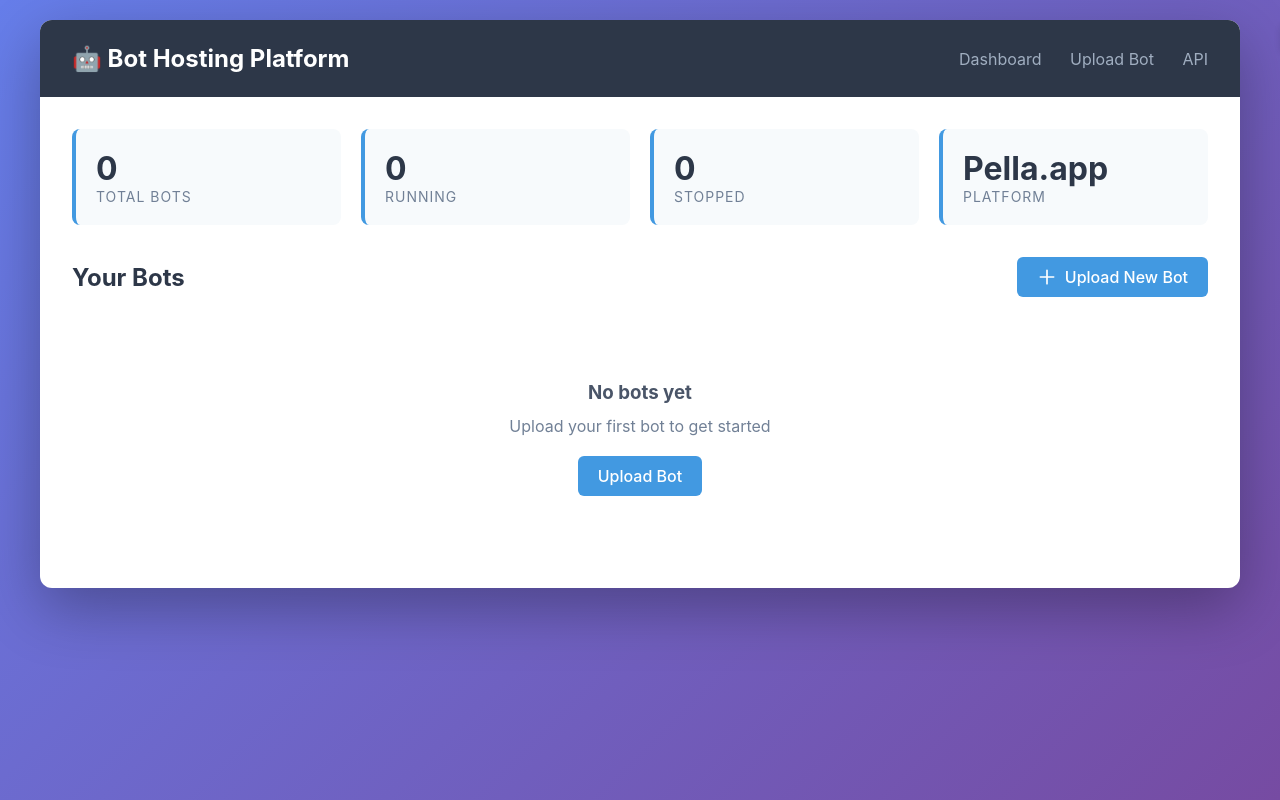
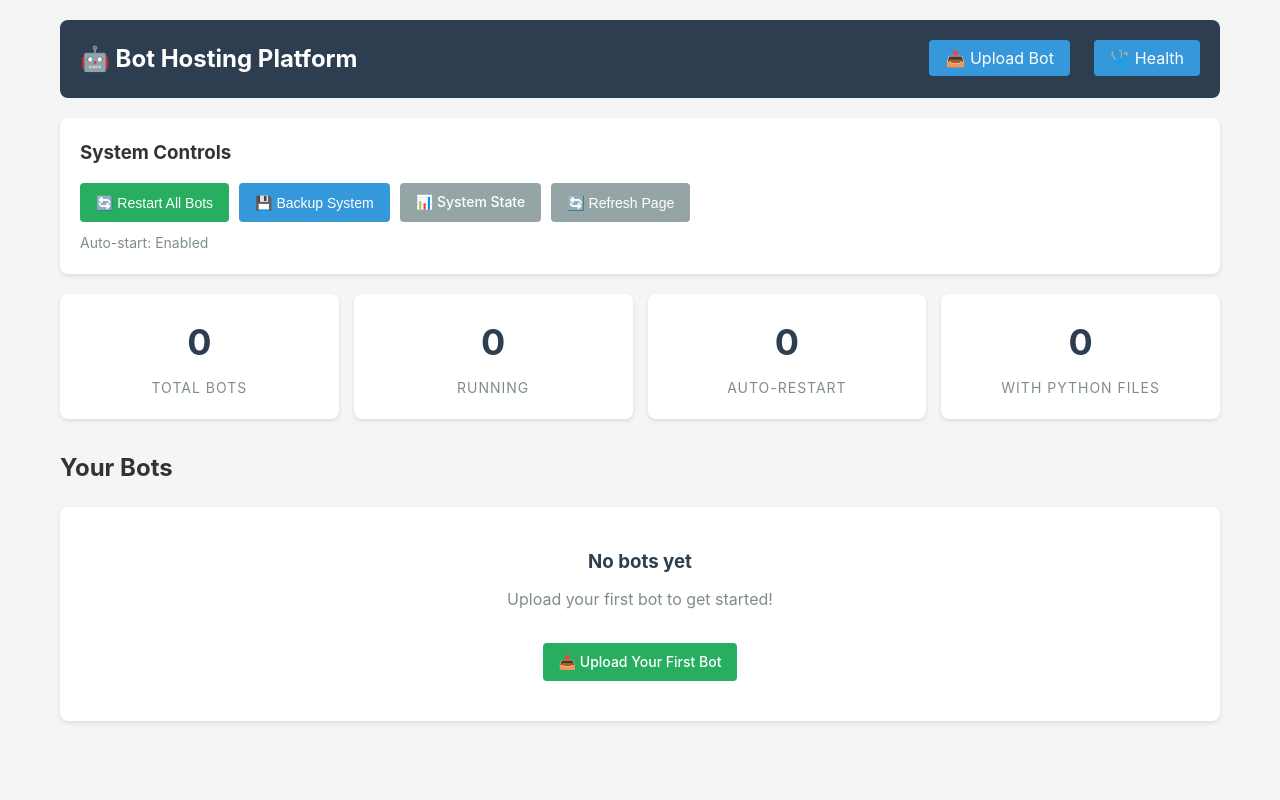
Before and after one commit to testingpurpose12334-web/Hosters, a Flask app: page / in a window 1280 px wide. Run offline with Flask 3, Linux system fonts and the light colour scheme.

Commit message:
index.html

```diff
--- a/templates/index.html
+++ b/templates/index.html
@@ -1,10 +1,10 @@
 <!-- templates/index.html -->
 <!DOCTYPE html>
-<html lang="en">
+<html>
 <head>
-    <meta charset="UTF-8">
-    <meta name="viewport" content="width=device-width, initial-scale=1.0">
     <title>Bot Hosting Platform</title>
+    <meta charset="utf-8">
+    <meta name="viewport" content="width=device-width, initial-scale=1">
     <style>
         * {
             margin: 0;
@@ -13,25 +13,24 @@
         }
 
         body {
-            font-family: -apple-system, BlinkMacSystemFont, 'Segoe UI', Roboto, Oxygen, Ubuntu, sans-serif;
-            background: linear-gradient(135deg, #667eea 0%, #764ba2 100%);
-            min-height: 100vh;
-            padding: 20px;
+            font-family: -apple-system, BlinkMacSystemFont, 'Segoe UI', Roboto, sans-serif;
+            background: #f5f5f5;
+            color: #333;
+            line-height: 1.6;
         }
 
         .container {
             max-width: 1200px;
             margin: 0 auto;
-            background: white;
-            border-radius: 12px;
-            box-shadow: 0 20px 60px rgba(0,0,0,0.3);
-            overflow: hidden;
+            padding: 20px;
         }
 
         header {
-            background: #2d3748;
+            background: #2c3e50;
             color: white;
-            padding: 24px 32px;
+            padding: 20px;
+            border-radius: 8px;
+            margin-bottom: 20px;
             display: flex;
             justify-content: space-between;
             align-items: center;
@@ -43,297 +42,229 @@
         }
 
         nav a {
-            color: #a0aec0;
+            color: white;
             text-decoration: none;
-            margin-left: 24px;
-            transition: color 0.3s;
+            margin-left: 20px;
+            padding: 8px 16px;
+            background: #3498db;
+            border-radius: 4px;
+            transition: background 0.3s;
         }
 
         nav a:hover {
-            color: white;
+            background: #2980b9;
         }
 
-        .main-content {
-            padding: 32px;
-        }
-
-        .stats-grid {
+        .stats {
             display: grid;
             grid-template-columns: repeat(auto-fit, minmax(200px, 1fr));
-            gap: 20px;
-            margin-bottom: 32px;
+            gap: 15px;
+            margin-bottom: 30px;
         }
 
         .stat-card {
-            background: #f7fafc;
+            background: white;
             padding: 20px;
             border-radius: 8px;
-            border-left: 4px solid #4299e1;
+            box-shadow: 0 2px 4px rgba(0,0,0,0.1);
+            text-align: center;
         }
 
         .stat-value {
-            font-size: 32px;
+            font-size: 36px;
             font-weight: bold;
-            color: #2d3748;
+            color: #2c3e50;
+            margin-bottom: 5px;
         }
 
         .stat-label {
-            color: #718096;
+            color: #7f8c8d;
             font-size: 14px;
             text-transform: uppercase;
             letter-spacing: 1px;
         }
 
-        .bots-header {
-            display: flex;
-            justify-content: space-between;
-            align-items: center;
-            margin-bottom: 24px;
-        }
-
-        h1, h2 {
-            color: #2d3748;
-        }
-
-        .btn {
-            display: inline-flex;
-            align-items: center;
-            padding: 10px 20px;
-            background: #4299e1;
-            color: white;
-            text-decoration: none;
-            border-radius: 6px;
-            font-weight: 500;
-            transition: all 0.3s;
-            border: none;
-            cursor: pointer;
-        }
-
-        .btn:hover {
-            background: #3182ce;
-            transform: translateY(-1px);
-        }
-
-        .btn-success {
-            background: #48bb78;
-        }
-
-        .btn-success:hover {
-            background: #38a169;
-        }
-
-        .btn-danger {
-            background: #f56565;
-        }
-
-        .btn-danger:hover {
-            background: #e53e3e;
-        }
-
-        .bot-grid {
+        .bot-list {
             display: grid;
             grid-template-columns: repeat(auto-fill, minmax(300px, 1fr));
             gap: 20px;
+            margin-bottom: 30px;
         }
 
         .bot-card {
             background: white;
-            border: 1px solid #e2e8f0;
             border-radius: 8px;
             padding: 20px;
-            transition: all 0.3s;
+            box-shadow: 0 2px 4px rgba(0,0,0,0.1);
+            transition: transform 0.3s, box-shadow 0.3s;
         }
 
         .bot-card:hover {
-            box-shadow: 0 10px 25px rgba(0,0,0,0.1);
             transform: translateY(-2px);
+            box-shadow: 0 4px 8px rgba(0,0,0,0.15);
         }
 
         .bot-header {
             display: flex;
             justify-content: space-between;
             align-items: center;
-            margin-bottom: 16px;
+            margin-bottom: 15px;
+            padding-bottom: 15px;
+            border-bottom: 1px solid #eee;
         }
 
         .bot-name {
-            font-weight: bold;
             font-size: 18px;
-            color: #2d3748;
+            font-weight: 600;
+            color: #2c3e50;
         }
 
         .bot-status {
             padding: 4px 12px;
             border-radius: 20px;
             font-size: 12px;
-            font-weight: bold;
+            font-weight: 600;
             text-transform: uppercase;
         }
 
         .status-running {
-            background: #c6f6d5;
-            color: #22543d;
+            background: #d4edda;
+            color: #155724;
         }
 
         .status-stopped {
-            background: #fed7d7;
-            color: #742a2a;
+            background: #f8d7da;
+            color: #721c24;
         }
 
         .bot-info {
-            color: #718096;
+            color: #7f8c8d;
             font-size: 14px;
-            margin-bottom: 16px;
+            margin-bottom: 15px;
         }
 
         .bot-actions {
             display: flex;
             gap: 10px;
+            margin-bottom: 15px;
         }
 
-        .btn-small {
-            padding: 6px 12px;
-            font-size: 13px;
-        }
-
-        .empty-state {
-            text-align: center;
-            padding: 60px 20px;
-            color: #718096;
-        }
-
-        .empty-state h3 {
-            margin-bottom: 12px;
-            color: #4a5568;
-        }
-
-        .upload-area {
-            border: 2px dashed #cbd5e0;
-            border-radius: 8px;
-            padding: 40px;
-            text-align: center;
-            margin-top: 20px;
+        .btn {
+            padding: 8px 16px;
+            border: none;
+            border-radius: 4px;
+            font-size: 14px;
+            font-weight: 500;
             cursor: pointer;
             transition: all 0.3s;
-        }
-
-        .upload-area:hover {
-            border-color: #4299e1;
-            background: #ebf8ff;
-        }
-
-        .upload-area input[type="file"] {
-            display: none;
-        }
-
-        .file-list {
-            margin-top: 20px;
-            max-height: 200px;
-            overflow-y: auto;
-        }
-
-        .file-item {
-            display: flex;
-            justify-content: space-between;
-            align-items: center;
-            padding: 8px 12px;
-            background: #f7fafc;
-            border-radius: 4px;
-            margin-bottom: 8px;
-        }
-
-        .log-output {
-            background: #1a202c;
-            color: #cbd5e0;
-            font-family: 'Monaco', 'Menlo', monospace;
-            padding: 20px;
-            border-radius: 8px;
-            max-height: 400px;
-            overflow-y: auto;
-            font-size: 14px;
-            line-height: 1.5;
-            white-space: pre-wrap;
-            word-wrap: break-word;
-        }
-
-        .log-line {
-            margin-bottom: 4px;
-            border-left: 3px solid transparent;
-            padding-left: 10px;
-        }
-
-        .log-line.error {
-            border-left-color: #f56565;
-            color: #feb2b2;
-        }
-
-        .log-line.info {
-            border-left-color: #4299e1;
-        }
-
-        .log-line.success {
-            border-left-color: #48bb78;
-        }
-
-        .modal {
-            display: none;
-            position: fixed;
-            top: 0;
-            left: 0;
-            width: 100%;
-            height: 100%;
-            background: rgba(0,0,0,0.5);
-            z-index: 1000;
+            text-decoration: none;
+            display: inline-flex;
             align-items: center;
             justify-content: center;
         }
 
-        .modal-content {
-            background: white;
-            border-radius: 12px;
-            width: 90%;
-            max-width: 500px;
-            max-height: 90vh;
-            overflow-y: auto;
+        .btn-primary {
+            background: #3498db;
+            color: white;
         }
 
-        .modal-header {
-            padding: 20px;
-            border-bottom: 1px solid #e2e8f0;
-            display: flex;
-            justify-content: space-between;
-            align-items: center;
+        .btn-primary:hover {
+            background: #2980b9;
         }
 
-        .modal-body {
-            padding: 20px;
+        .btn-success {
+            background: #27ae60;
+            color: white;
         }
 
-        .form-group {
+        .btn-success:hover {
+            background: #219653;
+        }
+
+        .btn-danger {
+            background: #e74c3c;
+            color: white;
+        }
+
+        .btn-danger:hover {
+            background: #c0392b;
+        }
+
+        .btn-secondary {
+            background: #95a5a6;
+            color: white;
+        }
+
+        .btn-secondary:hover {
+            background: #7f8c8d;
+        }
+
+        .auto-restart-toggle {
+            display: flex;
+            align-items: center;
+            gap: 10px;
+            margin-top: 10px;
+            padding-top: 10px;
+            border-top: 1px solid #eee;
+        }
+
+        .toggle {
+            position: relative;
+            display: inline-block;
+            width: 40px;
+            height: 20px;
+        }
+
+        .toggle input {
+            opacity: 0;
+            width: 0;
+            height: 0;
+        }
+
+        .toggle-slider {
+            position: absolute;
+            cursor: pointer;
+            top: 0;
+            left: 0;
+            right: 0;
+            bottom: 0;
+            background-color: #ccc;
+            transition: .4s;
+            border-radius: 20px;
+        }
+
+        .toggle-slider:before {
+            position: absolute;
+            content: "";
+            height: 16px;
+            width: 16px;
+            left: 2px;
+            bottom: 2px;
+            background-color: white;
+            transition: .4s;
+            border-radius: 50%;
+        }
+
+        input:checked + .toggle-slider {
+            background-color: #27ae60;
+        }
+
+        input:checked + .toggle-slider:before {
+            transform: translateX(20px);
+        }
+
+        .system-actions {
+            background: white;
+            padding: 20px;
+            border-radius: 8px;
+            box-shadow: 0 2px 4px rgba(0,0,0,0.1);
             margin-bottom: 20px;
         }
 
-        .form-group label {
-            display: block;
-            margin-bottom: 8px;
-            color: #4a5568;
-            font-weight: 500;
-        }
-
-        .form-group input,
-        .form-group textarea {
-            width: 100%;
-            padding: 10px;
-            border: 1px solid #cbd5e0;
-            border-radius: 6px;
-            font-size: 16px;
-        }
-
-        .form-group input:focus,
-        .form-group textarea:focus {
-            outline: none;
-            border-color: #4299e1;
-            box-shadow: 0 0 0 3px rgba(66, 153, 225, 0.1);
+        .system-buttons {
+            display: flex;
+            gap: 10px;
+            flex-wrap: wrap;
         }
 
         .notification {
@@ -341,34 +272,38 @@
             top: 20px;
             right: 20px;
             padding: 15px 20px;
-            background: #48bb78;
+            background: #27ae60;
             color: white;
-            border-radius: 6px;
+            border-radius: 4px;
             box-shadow: 0 4px 6px rgba(0,0,0,0.1);
-            transform: translateX(150%);
-            transition: transform 0.3s;
-            z-index: 1001;
-        }
-
-        .notification.show {
-            transform: translateX(0);
+            z-index: 1000;
+            display: none;
         }
 
         .notification.error {
-            background: #f56565;
+            background: #e74c3c;
         }
 
         .notification.warning {
-            background: #ed8936;
+            background: #f39c12;
         }
 
-        @keyframes pulse {
-            0%, 100% { opacity: 1; }
-            50% { opacity: 0.5; }
+        .empty-state {
+            text-align: center;
+            padding: 40px;
+            background: white;
+            border-radius: 8px;
+            box-shadow: 0 2px 4px rgba(0,0,0,0.1);
         }
 
-        .pulse {
-            animation: pulse 2s infinite;
+        .empty-state h3 {
+            margin-bottom: 10px;
+            color: #2c3e50;
+        }
+
+        .empty-state p {
+            color: #7f8c8d;
+            margin-bottom: 20px;
         }
     </style>
 </head>
@@ -377,14 +312,33 @@
         <header>
             <div class="logo">🤖 Bot Hosting Platform</div>
             <nav>
-                <a href="/">Dashboard</a>
-                <a href="/upload">Upload Bot</a>
-                <a href="/api/bots" target="_blank">API</a>
+                <a href="/upload">📤 Upload Bot</a>
+                <a href="/health">🩺 Health</a>
             </nav>
         </header>
 
-        <div class="main-content">
-            <div class="stats-grid">
+        <div class="system-actions">
+            <h3 style="margin-bottom: 15px;">System Controls</h3>
+            <div class="system-buttons">
+                <button class="btn btn-success" onclick="restartAllBots()">
+                    🔄 Restart All Bots
+                </button>
+                <button class="btn btn-primary" onclick="backupSystem()">
+                    💾 Backup System
+                </button>
+                <a href="/system/state" class="btn btn-secondary" target="_blank">
+                    📊 System State
+                </a>
+                <button class="btn btn-secondary" onclick="refreshPage()">
+                    🔄 Refresh Page
+                </button>
+            </div>
+            <p style="margin-top: 10px; color: #7f8c8d; font-size: 14px;">
+                Auto-start: {{ 'Enabled' if auto_start_enabled else 'Disabled' }}
+            </p>
+        </div>
+
+        <div class="stats">
             <div class="stat-card">
                 <div class="stat-value">{{ bots|length }}</div>
                 <div class="stat-label">Total Bots</div>
@@ -394,44 +348,48 @@
                 <div class="stat-label">Running</div>
             </div>
             <div class="stat-card">
-                    <div class="stat-value">{{ bots|selectattr('status', 'equalto', 'stopped')|list|length }}</div>
-                    <div class="stat-label">Stopped</div>
+                <div class="stat-value">{{ bots|selectattr('auto_restart', 'equalto', true)|list|length }}</div>
+                <div class="stat-label">Auto-Restart</div>
             </div>
             <div class="stat-card">
-                    <div class="stat-value">Pella.app</div>
-                    <div class="stat-label">Platform</div>
+                <div class="stat-value">{{ (bots|selectattr('has_py', 'equalto', true)|list|length) }}</div>
+                <div class="stat-label">With Python Files</div>
             </div>
         </div>
 
-            <div class="bots-header">
-                <h2>Your Bots</h2>
-                <a href="/upload" class="btn">
-                    <svg style="width: 20px; height: 20px; margin-right: 8px;" fill="none" stroke="currentColor" viewBox="0 0 24 24">
-                        <path stroke-linecap="round" stroke-linejoin="round" stroke-width="2" d="M12 4v16m8-8H4"></path>
-                    </svg>
-                    Upload New Bot
-                </a>
-            </div>
+        <h2 style="margin-bottom: 20px;">Your Bots</h2>
 
         {% if bots %}
-                <div class="bot-grid">
+            <div class="bot-list">
                 {% for bot in bots %}
                 <div class="bot-card">
                     <div class="bot-header">
                         <div class="bot-name">{{ bot.name }}</div>
-                            <div class="bot-status status-{{ bot.status }}">{{ bot.status }}</div>
+                        <div class="bot-status status-{{ bot.status }}">{{ bot.status|title }}</div>
                     </div>
                     <div class="bot-info">
-                            <div>Created: {{ bot.created_at }}</div>
-                            <div>Files: {{ bot.files|length }}</div>
+                        <div><strong>Created:</strong> {{ bot.created_at }}</div>
+                        <div><strong>Files:</strong> {{ bot.files|length }}</div>
+                        {% if bot.last_updated %}
+                        <div><strong>Updated:</strong> {{ bot.last_updated[:16]|replace('T', ' ') }}</div>
+                        {% endif %}
                     </div>
                     <div class="bot-actions">
-                            <a href="/bot/{{ bot.id }}/manage" class="btn btn-small">Manage</a>
+                        <a href="/bot/{{ bot.id }}/manage" class="btn btn-primary">Manage</a>
                         {% if bot.status == 'running' %}
-                            <button onclick="stopBot('{{ bot.id }}')" class="btn btn-small btn-danger">Stop</button>
+                        <button class="btn btn-danger" onclick="stopBot('{{ bot.id }}')">Stop</button>
                         {% else %}
-                            <button onclick="startBot('{{ bot.id }}')" class="btn btn-small btn-success">Start</button>
+                        <button class="btn btn-success" onclick="startBot('{{ bot.id }}')">Start</button>
                         {% endif %}
+                    </div>
+                    <div class="auto-restart-toggle">
+                        <label class="toggle">
+                            <input type="checkbox" id="toggle-{{ bot.id }}"
+                                   {{ 'checked' if bot.auto_restart else '' }}
+                                   onchange="toggleAutoRestart('{{ bot.id }}', this.checked)">
+                            <span class="toggle-slider"></span>
+                        </label>
+                        <span style="font-size: 13px; color: #7f8c8d;">Auto-restart on server restart</span>
                     </div>
                 </div>
                 {% endfor %}
@@ -439,45 +397,50 @@
         {% else %}
             <div class="empty-state">
                 <h3>No bots yet</h3>
-                    <p>Upload your first bot to get started</p>
-                    <a href="/upload" class="btn" style="margin-top: 20px;">Upload Bot</a>
+                <p>Upload your first bot to get started!</p>
+                <a href="/upload" class="btn btn-success" style="margin-top: 10px;">
+                    📤 Upload Your First Bot
+                </a>
             </div>
         {% endif %}
     </div>
-    </div>
 
-    <div id="notification" class="notification"></div>
+    <div class="notification" id="notification"></div>
 
     <script>
+        // Notification system
         function showNotification(message, type = 'success') {
             const notification = document.getElementById('notification');
             notification.textContent = message;
-            notification.className = `notification ${type} show`;
+            notification.className = 'notification ' + type;
+            notification.style.display = 'block';
 
             setTimeout(() => {
-                notification.classList.remove('show');
+                notification.style.display = 'none';
             }, 3000);
         }
 
+        // Bot actions
         async function startBot(botId) {
             try {
                 const response = await fetch(`/bot/${botId}/start`, {
                     method: 'POST',
                     headers: {
                         'Content-Type': 'application/json'
-                    }
+                    },
+                    body: JSON.stringify({ auto_restart: true })
                 });
 
                 const data = await response.json();
 
                 if (response.ok) {
-                    showNotification(`Bot ${botId} started successfully!`, 'success');
+                    showNotification('Bot started successfully!');
                     setTimeout(() => location.reload(), 1000);
                 } else {
-                    showNotification(data.error || 'Failed to start bot', 'error');
+                    showNotification('Error: ' + data.error, 'error');
                 }
             } catch (error) {
-                showNotification('Error starting bot: ' + error.message, 'error');
+                showNotification('Error: ' + error.message, 'error');
             }
         }
 
@@ -493,15 +456,112 @@
                 const data = await response.json();
 
                 if (response.ok) {
-                    showNotification(`Bot ${botId} stopped successfully!`, 'success');
+                    showNotification('Bot stopped successfully!');
                     setTimeout(() => location.reload(), 1000);
                 } else {
-                    showNotification(data.error || 'Failed to stop bot', 'error');
+                    showNotification('Error: ' + data.error, 'error');
                 }
             } catch (error) {
-                showNotification('Error stopping bot: ' + error.message, 'error');
+                showNotification('Error: ' + error.message, 'error');
             }
         }
+
+        async function toggleAutoRestart(botId, enabled) {
+            try {
+                const response = await fetch(`/bot/${botId}/toggle_auto_restart`, {
+                    method: 'POST',
+                    headers: {
+                        'Content-Type': 'application/json'
+                    }
+                });
+
+                const data = await response.json();
+
+                if (response.ok) {
+                    showNotification(`Auto-restart ${enabled ? 'enabled' : 'disabled'} for bot`);
+                } else {
+                    showNotification('Error: ' + data.error, 'error');
+                    // Revert checkbox
+                    document.getElementById(`toggle-${botId}`).checked = !enabled;
+                }
+            } catch (error) {
+                showNotification('Error: ' + error.message, 'error');
+                document.getElementById(`toggle-${botId}`).checked = !enabled;
+            }
+        }
+
+        // System actions
+        async function restartAllBots() {
+            if (!confirm('Restart all bots? This will stop and restart all running bots.')) {
+                return;
+            }
+
+            try {
+                const response = await fetch('/system/restart_all', {
+                    method: 'POST',
+                    headers: {
+                        'Content-Type': 'application/json'
+                    },
+                    body: JSON.stringify({ force: true })
+                });
+
+                const data = await response.json();
+
+                if (response.ok) {
+                    showNotification(`Restarted ${data.restarted_count} bots`);
+                    setTimeout(() => location.reload(), 1500);
+                } else {
+                    showNotification('Error: ' + data.error, 'error');
+                }
+            } catch (error) {
+                showNotification('Error: ' + error.message, 'error');
+            }
+        }
+
+        async function backupSystem() {
+            try {
+                const response = await fetch('/system/backup', {
+                    method: 'POST',
+                    headers: {
+                        'Content-Type': 'application/json'
+                    }
+                });
+
+                const data = await response.json();
+
+                if (response.ok) {
+                    showNotification('Backup created successfully!');
+                } else {
+                    showNotification('Error: ' + data.error, 'error');
+                }
+            } catch (error) {
+                showNotification('Error: ' + error.message, 'error');
+            }
+        }
+
+        function refreshPage() {
+            location.reload();
+        }
+
+        // Auto-refresh page every 30 seconds if there are running bots
+        setInterval(() => {
+            const runningBots = document.querySelectorAll('.status-running').length;
+            if (runningBots > 0) {
+                location.reload();
+            }
+        }, 30000);
+
+        // Keyboard shortcuts
+        document.addEventListener('keydown', (e) => {
+            if (e.key === 'r' && e.ctrlKey) {
+                e.preventDefault();
+                location.reload();
+            }
+            if (e.key === 'u' && e.ctrlKey) {
+                e.preventDefault();
+                window.location.href = '/upload';
+            }
+        });
     </script>
 </body>
 </html>
```
Lines whose indentation alone changed are shown as unchanged.
